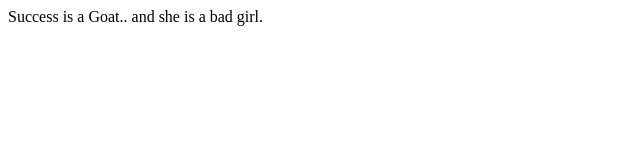
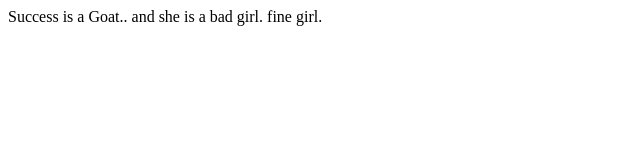
Before and after one commit to success568/First-Task, a plain HTML site: page index.html in a window 1280 px wide. Shown: the full height of the page, 0-640 px from the left. Drawn offline with Linux system fonts and the light colour scheme.

Commit message:
commit:index.html

```diff
--- a/index.html
+++ b/index.html
@@ -8,5 +8,6 @@
 <body>
     Success is a Goat..
     and she is a bad girl.
+    fine girl.
 </body>
 </html>
```
